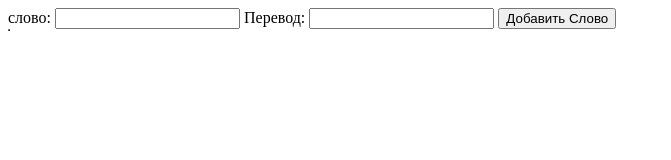
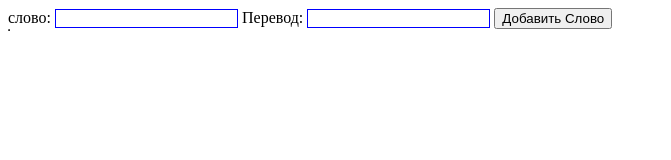
Before and after one commit to nikita-reshetnyak/My-Vocabulary, a plain HTML site: page index.html in a window 1280 px wide. Shown: the whole page, without its empty margins (0-671 px from the left). Drawn offline with Linux system fonts and the light colour scheme.

Commit message:
add-styles of input

```diff
--- a/index.html
+++ b/index.html
@@ -14,11 +14,11 @@
 
    <label>
       слово:
-      <input type="text" id="input-eng">
+      <input class="input" type="text" id="input-eng">
    </label>
    <label>
       Перевод:
-      <input type="text" id="input-rus">
+      <input class="input" type="text" id="input-rus">
    </label>
    <button id="btn">Добавить Слово</button>
    <table id="table" border="1" cellspacing="0">
--- a/main.css
+++ b/main.css
@@ -1,3 +1,6 @@
 .error {
    border: 1px solid red;
 }
+.input{
+   border: 1px solid blue;
+}
```
